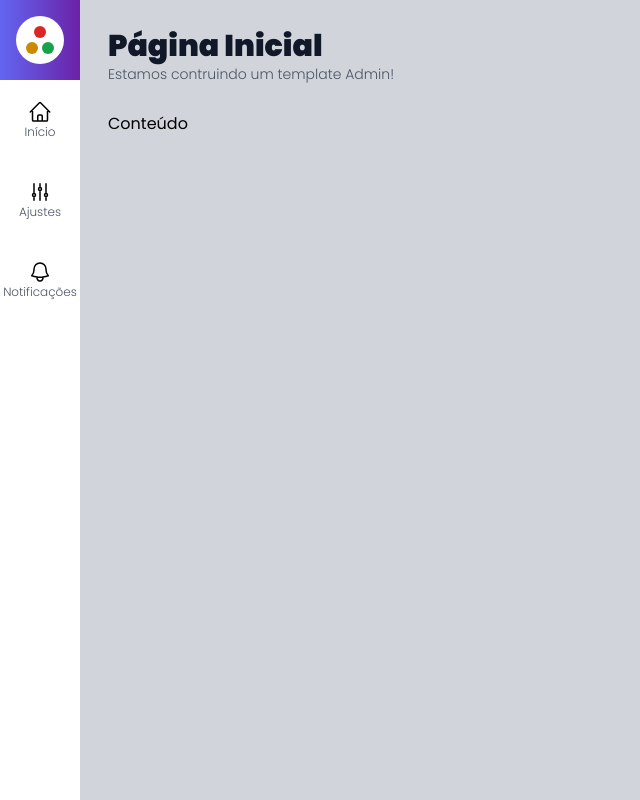
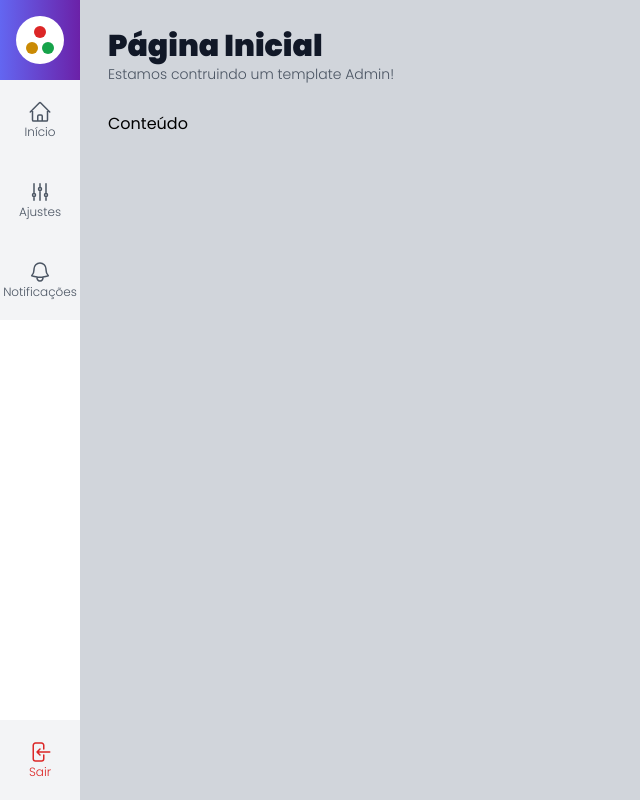
Before and after one commit to leojosants/udemy_nextjs_e_react_curso_completo_aprenda_com_projetos__secao_08, a Next.js app: page / in a window 1280 px wide. Shown: the whole page, without its empty margins (0-640 px from the left). Built offline with nearby package versions, Linux system fonts and the light colour scheme.

Commit message:
implementation of 'LateralMenu' component - second part

```diff
--- a/src/components/icons/index.tsx
+++ b/src/components/icons/index.tsx
@@ -47,3 +47,18 @@
             d="M14.857 17.082a23.848 23.848 0 005.454-1.31A8.967 8.967 0 0118 9.75v-.7V9A6 6 0 006 9v.75a8.967 8.967 0 01-2.312 6.022c1.733.64 3.56 1.085 5.455 1.31m5.714 0a24.255 24.255 0 01-5.714 0m5.714 0a3 3 0 11-5.714 0" />
     </svg>
 );
+
+export const IconLogout = (
+    <svg
+        xmlns="http://www.w3.org/2000/svg"
+        fill="none"
+        viewBox="0 0 24 24"
+        strokeWidth={1.5}
+        stroke="currentColor"
+        className="w-6 h-6">
+
+        <path
+            strokeLinecap="round"
+            strokeLinejoin="round" d="M15.75 9V5.25A2.25 2.25 0 0013.5 3h-6a2.25 2.25 0 00-2.25 2.25v13.5A2.25 2.25 0 007.5 21h6a2.25 2.25 0 002.25-2.25V15M12 9l-3 3m0 0l3 3m-3-3h12.75" />
+    </svg>
+);
--- a/src/components/interfaces/ItemMenuProps.tsx
+++ b/src/components/interfaces/ItemMenuProps.tsx
@@ -1,5 +1,7 @@
 export interface ItemMenuProps {
-    url: string;
     text: string;
     icon: any;
+    url?: string;
+    className?: string;
+    onClick?: (e: any) => void;
 };
--- a/src/components/template/ItemMenu.tsx
+++ b/src/components/template/ItemMenu.tsx
@@ -2,29 +2,48 @@
 import { ItemMenuProps } from '../interfaces/ItemMenuProps';
 
 export default function ItemMenu(props: ItemMenuProps) {
+    function renderLink() {
         return (
-        <li className={`hover:bg-gray-100`}>
-            <Link href={props.url} legacyBehavior>
             <a className={`
                 flex
                 flex-col
                 justify-center
                 items-center
                 h-20
-                    w-20`}>
+                w-20
+                text-gray-600
+                ${props.className}`}>
 
                 {props.icon}
 
                 <span className={`
                         text-xs
-                        font-light
-                        text-gray-600`}>
+                        font-light`}>
 
                     {props.text}
 
                 </span>
             </a>
+        );
+    };
+
+    return (
+        <li
+            className={`
+                hover: bg-gray-100
+                cursor-pointer`}
+
+            onClick={props.onClick}>
+
+            {
+                props.url ? (
+                    <Link href={props.url} legacyBehavior>
+                        {renderLink()}
                     </Link>
+                ) : (
+                    renderLink()
+                )
+            }
         </li>
     );
 };
--- a/src/components/template/LateralMenu.tsx
+++ b/src/components/template/LateralMenu.tsx
@@ -1,10 +1,13 @@
-import { IconHome, IconNotification, IconSettings } from '../icons';
+import { IconHome, IconLogout, IconNotification, IconSettings } from '../icons';
 import ItemMenu from './ItemMenu';
 import Logo from './Logo';
 
 export default function LateralMenu() {
     return (
-        <aside>
+        <aside className='
+            flex
+            flex-col'>
+
             <div className={`
                 flex
                 flex-col
@@ -17,7 +20,7 @@
                 <Logo />
             </div>
 
-            <ul>
+            <ul className='flex-grow'>
                 <ItemMenu
                     url='/'
                     text='Início'
@@ -33,6 +36,17 @@
                     text='Notificações'
                     icon={IconNotification} />
             </ul>
+
+            <ul>
+                <ItemMenu
+                    text='Sair'
+                    icon={IconLogout}
+                    onClick={() => console.log('logout')}
+                    className={`
+                        text-red-600
+                        hover:bg-red-400
+                        hover:text-white`} />
+            </ul>
         </aside>
     );
 };
```
Lines whose indentation alone changed are shown as unchanged.
